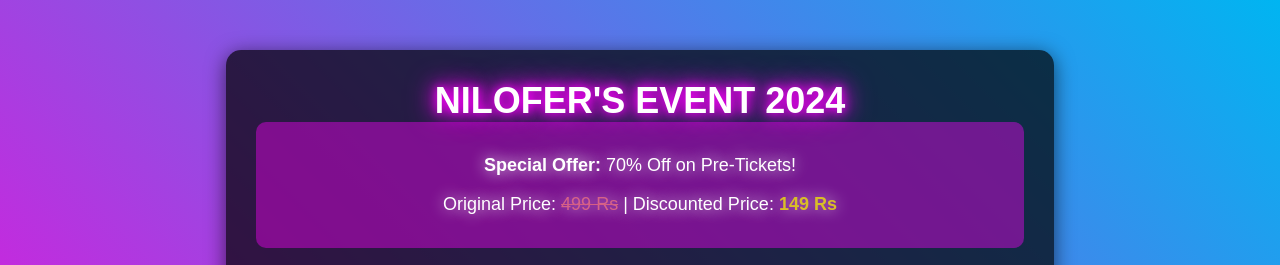
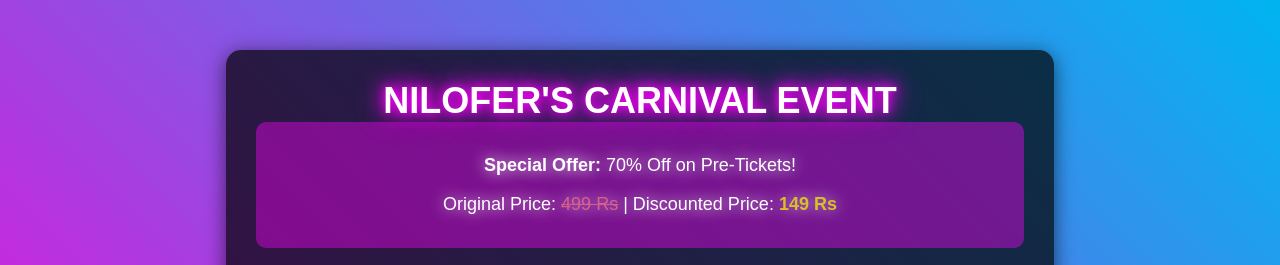
Before and after one commit to ManigandanCR-7/3D-Works, a plain HTML site: page ticketpage.html in a window 1280 px wide. Shown: the top 265 px of the page. Drawn offline with Linux system fonts and the light colour scheme.

Commit message:
Update ticketpage.html

```diff
--- a/ticketpage.html
+++ b/ticketpage.html
@@ -169,7 +169,7 @@
 
 <div class="container">
     <div class="neon-text">
-        Nilofer's Event 2024
+        Nilofer's Carnival Event
     </div>
 
     <div class="offer">
```
